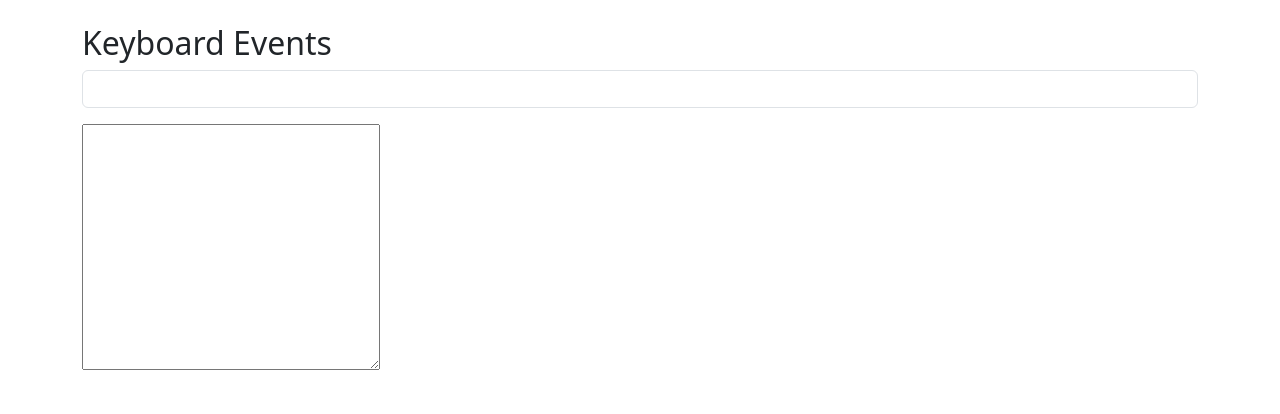
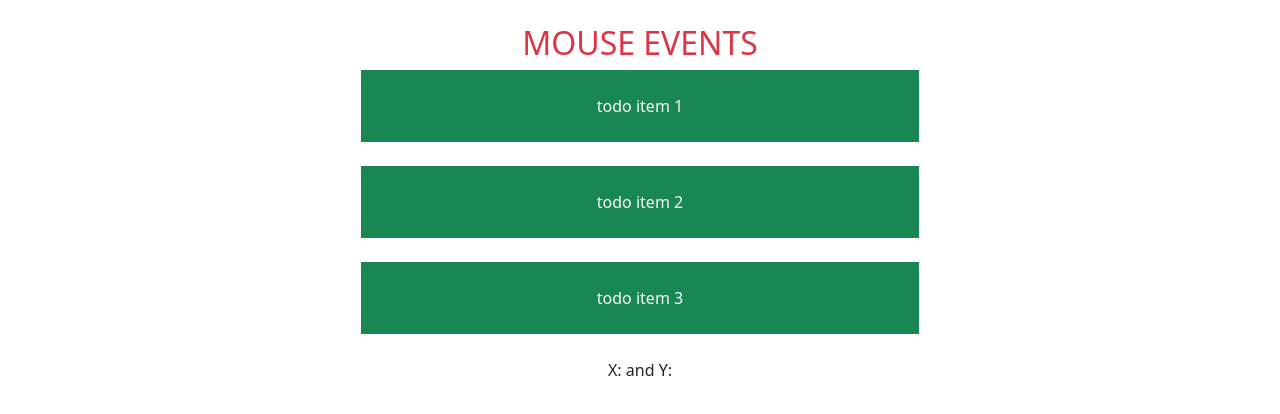
Before and after one commit to psyBeth/Revisions-and-Practices, a React (Create React App) app in the folder react06-forms-otherevents/: page / in a window 1280 px wide. Shown: the top 414 px of the page. Built offline with nearby package versions, Linux system fonts and the light colour scheme.

Commit message:
MouseEvent.jsx

```diff
--- a/react06-forms-otherevents/src/App.js
+++ b/react06-forms-otherevents/src/App.js
@@ -8,8 +8,8 @@ function App() {
     <div>
       {/* <Forms /> */}
       {/* <FormsObject /> */}
-      <KeyboardClipboard />
-      {/* <MouseEvent /> */}
+      {/* <KeyboardClipboard /> */}
+      <MouseEvent />
     </div>
   );
 }
--- a/react06-forms-otherevents/src/components/3-mouseEvents/MouseEvent.jsx
+++ b/react06-forms-otherevents/src/components/3-mouseEvents/MouseEvent.jsx
@@ -1,9 +1,54 @@
-import React from 'react'
+import { useState } from "react"
 
 const MouseEvent = () => {
+  const [visible, setVisible] = useState(false)
+
+  const [coordX, setCoordX] = useState()
+  const [coordY, setCoordY] = useState()
+
+  const handleMouseMove = (e) => {
+    //? absolute coordinates
+    // console.log("X:", e.pageX)
+    // console.log("Y:", e.pageY)
+
+    //? relative coordinates
+    // console.log("RX:", e.nativeEvent.offsetX)
+    // console.log("RY:", e.nativeEvent.offsetY)
+
+    // setCoordX(e.pageX)
+    // setCoordY(e.pageY)
+    setCoordX(e.nativeEvent.offsetX)
+    setCoordY(e.nativeEvent.offsetY)
+  }
   return (
-    <div>
-        <h1>MOUSE EVENT</h1>
+    <div
+      className="container text-center d-flex flex-column align-items-center mt-4"
+      onMouseMove={handleMouseMove}
+    >
+      <h2 className="text-danger">MOUSE EVENTS</h2>
+
+      <div
+        id="todo-1"
+        className="bg-success text-light w-50 p-4"
+        onMouseLeave={() => setVisible(false)}
+        onMouseEnter={() => setVisible(true)}
+      >
+        todo item 1
+      </div>
+
+      {/* Conditional Rendering */}
+      {visible && <span>Aciklama</span>}
+
+      <div id="todo-2" className="bg-success text-light w-50 p-4 mt-4">
+        todo item 2
+      </div>
+
+      <div id="todo-3" className="bg-success text-light w-50 p-4 my-4">
+        todo item 3
+      </div>
+      <p>
+        X: {coordX} and Y:{coordY}
+      </p>
     </div>
   )
 }
```
